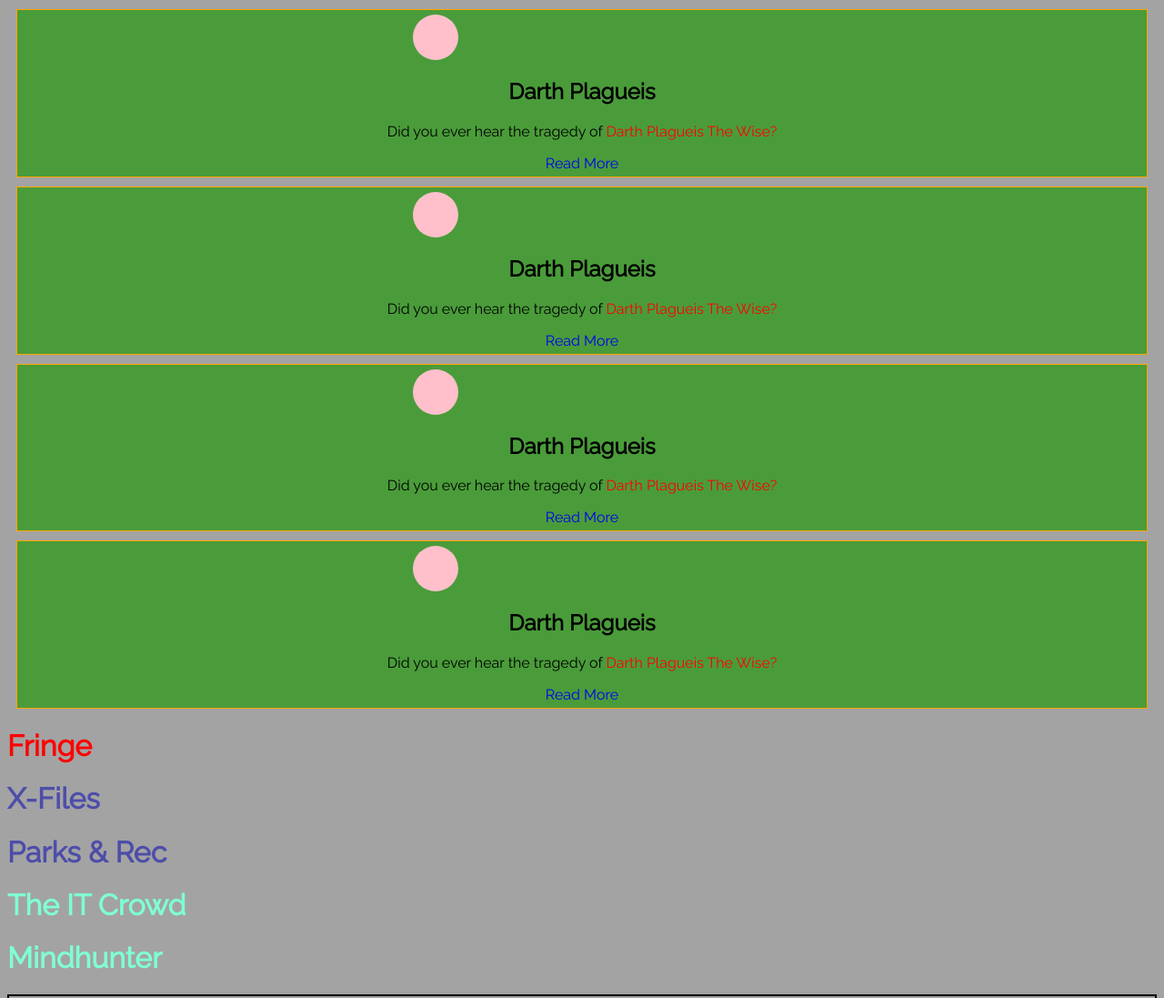
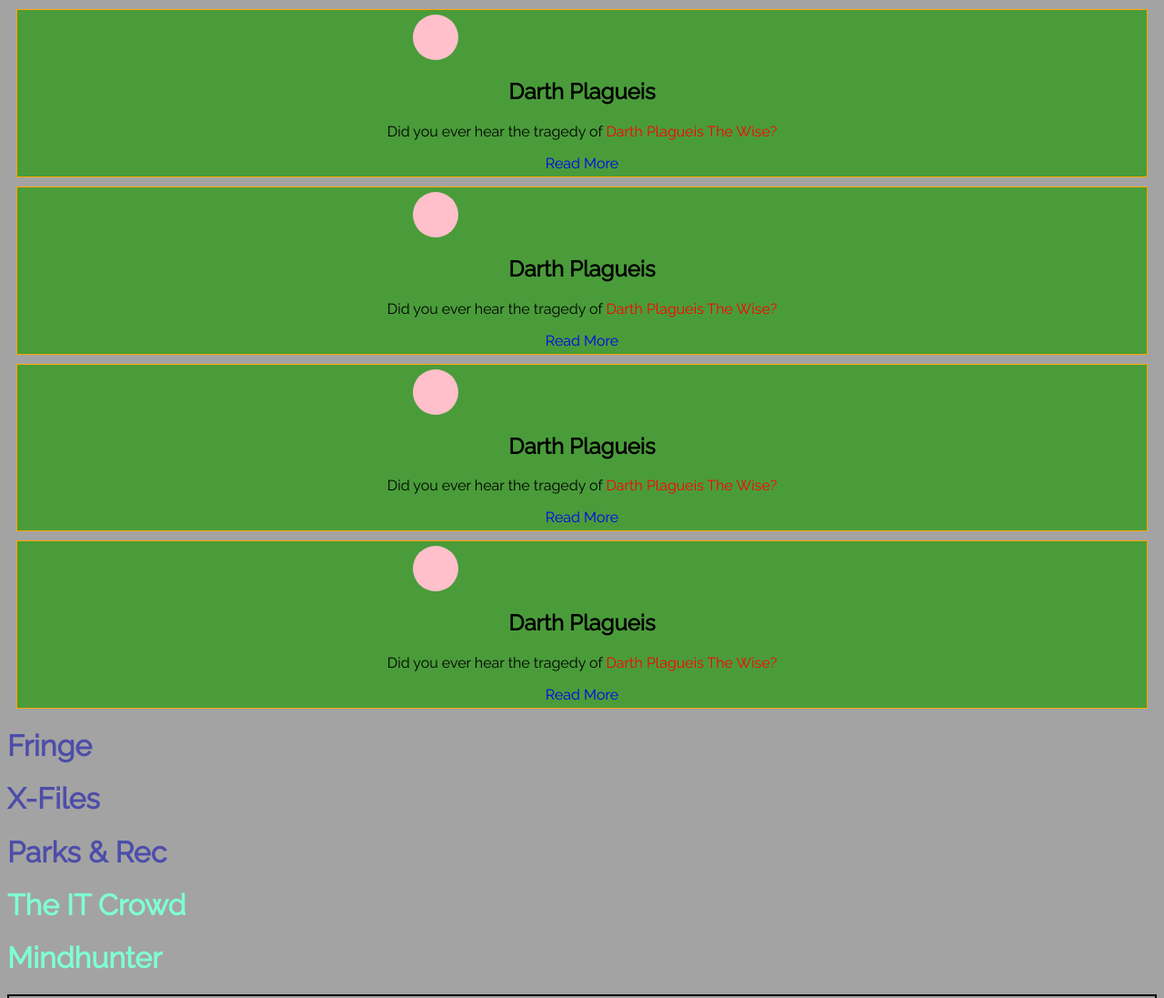
Before and after one commit to CmderChris/CSSdrills, a plain HTML site: page index.html in a window 1280 px wide. Shown: the top 1097 px of the page at 91% size. Drawn offline with Linux system fonts and the light colour scheme.

Commit message:
sixth commit

```diff
--- a/styles.css
+++ b/styles.css
@@ -40,10 +40,6 @@ a:hover {
     color: aquamarine;
 }
 
-#one {
-    color: red;
-}
-
 ul {
     color: blueviolet;
 }
```
